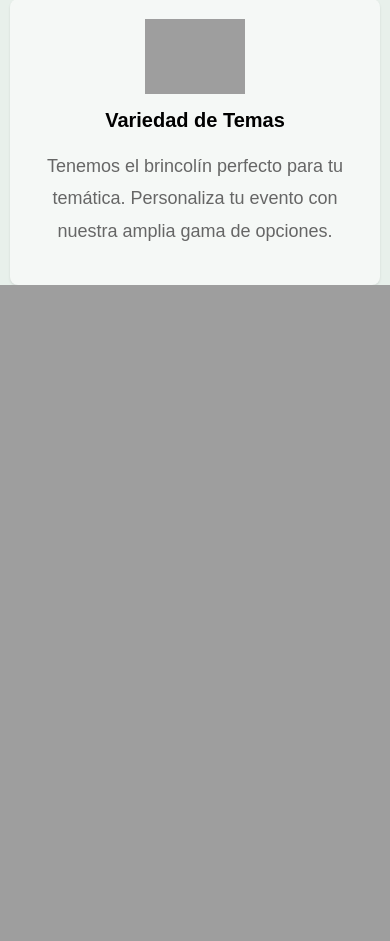
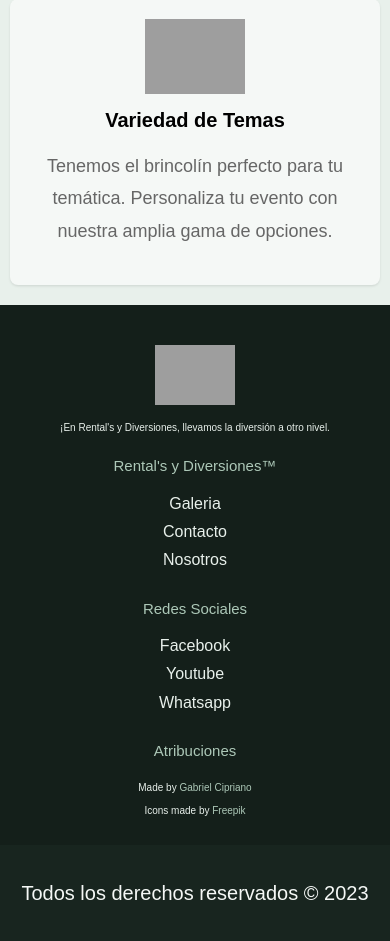
Before and after one commit to gabrielcipriaano/RentalsDiversionesWebSite, a PHP site: page / in a window 390 px wide. Shown: the part 4954-5895 px from the top of the page. Before the commit the page ends 5239 px from the top, so only its background shows below. Run offline with PHP 8.4, Linux system fonts and the light colour scheme; grey boxes are pictures that could not be loaded.

Commit message:
FEATURE: Included Footer with Corresponding Responsive Design
This commit signifies the inclusion of the footer on the page, along with its corresponding responsive design. Elements and styles have been added to ensure an effective and functional visual presentation on both mobile devices and desktop computers. The footer now provides a consistent and accessible visual conclusion to the page.

Changes made:
- Included the footer on the page.
- Added responsive design for an optimized experience on various devices.

```diff
--- /dev/null
+++ b/src/scss/components/_footer.scss
@@ -0,0 +1,115 @@
+@use 'base/variables' as v;
+@use 'base/mixins' as m;
+
+footer {
+    background-color: v.$sea-mist-950;
+    color: #fff;
+    padding-top: 4rem;
+    padding-bottom: 0;
+
+}
+
+.footer-container {
+    display: flex;
+    flex-direction: column;
+    gap: 1rem;
+    align-items: center;
+
+    @include m.tablet {
+        flex-direction: row;
+        justify-content: space-evenly;
+    }
+
+    .right {
+        gap: 5rem;
+    }
+}
+
+.footer-logo {
+    img {
+        max-width: 8rem;
+    }
+
+    p {
+        color: v.$sea-mist-100;
+        font-size: 1rem;
+    }
+}
+
+.footer-links,
+.footer-social,
+.footer-attributions {
+    display: flex;
+    flex-direction: column;
+    margin-bottom: 2rem;
+    h3 {
+        color: v.$sea-mist-300;
+        font-size: 1.5rem;
+        font-weight: 400;
+        margin-bottom: 2rem;
+    }
+
+    a {
+        color: v.$sea-mist-100;
+        margin-bottom: 1rem;
+        text-align: center;
+    }
+
+    @include m.tablet {
+        a {
+            color: v.$sea-mist-100;
+            margin-bottom: 1rem;
+            text-align: left;
+        }
+    }
+
+
+}
+
+.footer-attributions {
+    p {
+        color: v.$sea-mist-100;
+        margin-bottom: 0.5rem;
+        margin-top: 0;
+        text-align: center;
+        font-size: 1rem;
+    }
+
+    h3 {
+        text-align: center;
+    }
+
+    a {
+        color: v.$sea-mist-300;
+    }
+
+    @include m.tablet {
+        p {
+            text-align: left;
+        }
+
+        h3 {
+            text-align: left;
+        }
+    }
+}
+
+.footer-derechos {
+    height: 100%;
+    background-color: lighten(v.$sea-mist-950, 2);
+    text-align: center;
+    margin: 0;
+    display: flex;
+    flex-direction: column;
+    justify-content: center;
+    align-items: center;
+    max-width: 100%;
+
+    p {
+        color: v.$sea-mist-50;
+        padding: 3rem 0;
+        text-align: center;
+        margin: 0;
+        height: 100%;
+    }
+}
--- a/src/scss/components/_index.scss
+++ b/src/scss/components/_index.scss
@@ -3,3 +3,4 @@
 @forward 'adds';
 @forward 'benefits';
 @forward 'contact';
+@forward 'footer';
--- a/views/layout.php
+++ b/views/layout.php
@@ -15,6 +15,8 @@
     <?php echo $content; ?>
     <?php echo $script ?? ''; ?>
 
+    <?php include_once 'templates/footer.php'; ?>
+
 </body>
 
 </html>
--- a/views/templates/footer.php
+++ b/views/templates/footer.php
@@ -0,0 +1,40 @@
+<footer>
+    <div class="footer-container contenedor">
+        <div class="footer-logo">
+            <picture>
+                <source srcset="/build/img/logo.webp" type="image/webp">
+                <img loading="lazy" src="/build/img/logo.jpg" alt="Logo Rental's y Diversiones">
+            </picture>
+
+            <p>
+                ¡En Rental's y Diversiones, llevamos la diversión a otro nivel.
+            </p>
+        </div>
+        <div class="right">
+            <div class="footer-links">
+                <h3>Rental's y Diversiones&trade;</h3>
+                <a href="/gallery">Galeria</a>
+                <a href="/contact">Contacto</a>
+                <a href="/about">Nosotros</a>
+            </div>
+
+            <div class="footer-social">
+                <h3>Redes Sociales</h3>
+                <a href="#">Facebook</a>
+                <a href="#">Youtube</a>
+                <a href="#">Whatsapp</a>
+            </div>
+            <div class="footer-attributions">
+                <h3>Atribuciones</h3>
+                <p>Made by <a href="https://www.facebook.com/gabriel.ciprianolara" target="_blank" title="Gabriel">Gabriel Cipriano</a></p>
+                <p>Icons made by <a href="https://www.flaticon.com/" target="_blank" title="Freepik">Freepik</a></p>
+            </div>
+        </div>
+
+    </div>
+
+    <div class="footer-derechos">
+        <p><?php echo 'Todos los derechos reservados © ' . date('Y'); ?></p>
+    </div>
+
+</footer>
```
Also changed, not shown: public/build/css/app.css, 1 other file.
